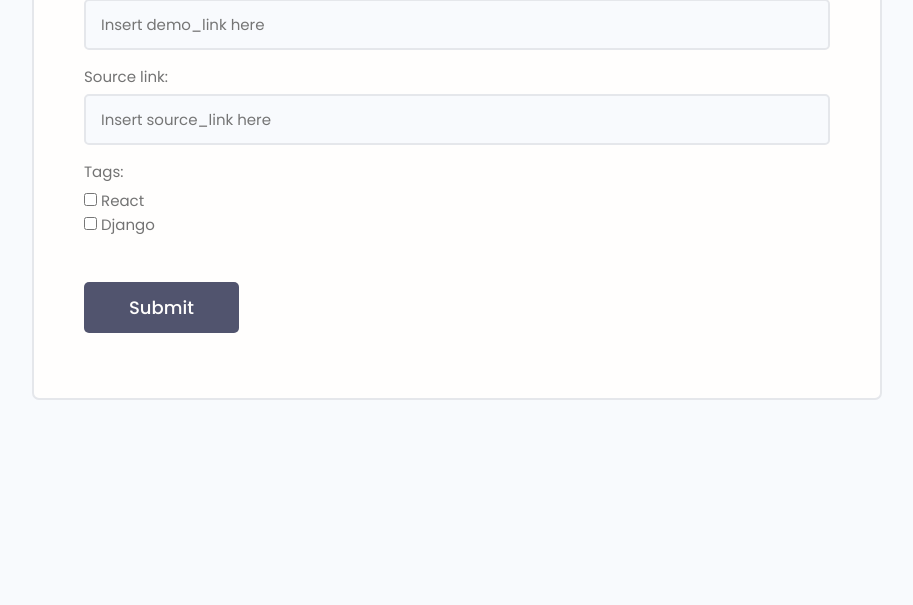
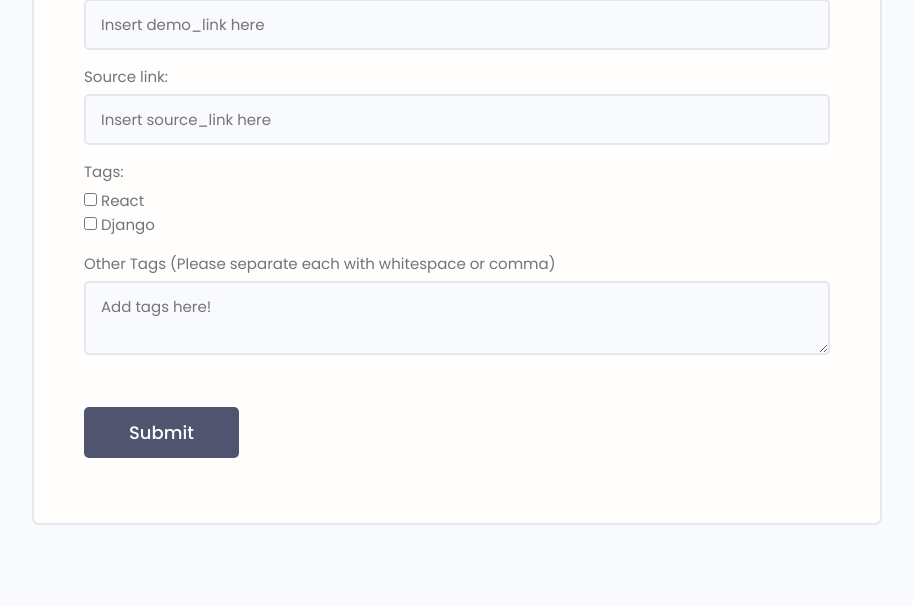
Before and after one commit to nnune028/devsearch108, a Django app: page /projects/create-project/ in a window 1280 px wide. Shown: the part 775-1380 px from the top of the page, without its empty margins (183-1096 px from the left). Before the commit the page ends 1175 px from the top, so only its background shows below. Run offline with Django 4.2, Linux system fonts and the light colour scheme; a user stored in the database is signed in; data comes from the database, SQL or seed files in the repository; both versions use the stored data as it was after the commit; some libraries are stand-ins or nearby versions.

Commit message:
Add other tags field in form for user to add their own tags.

```diff
--- a/projects/models.py
+++ b/projects/models.py
@@ -5,7 +5,7 @@ from users.models import Profile
 # Create your models here.
 
 class Project(models.Model):
-    owner = models.ForeignKey(Profile, null=True, blank=True, on_delete=models.SET_NULL)
+    owner = models.ForeignKey(Profile, null=True, blank=True, on_delete=models.CASCADE)
     title = models.CharField(max_length=200)
     # Allowed to create a record without a description, null for db, blank for Django
     description = models.TextField(null=True, blank=True)
--- a/projects/templates/projects/project_form.html
+++ b/projects/templates/projects/project_form.html
@@ -6,7 +6,7 @@
     <main class="formPage my-xl">
         <div class="content-box">
             <div class="formWrapper">
-                <a class="backButton" href="#"><i class="im im-angle-left"></i></a>
+                <a class="backButton" href="{% url 'account' %}"><i class="im im-angle-left"></i></a>
                 <br>
 
                 <form class="form" method="POST" enctype="multipart/form-data">
@@ -18,6 +18,12 @@
                         {{ field }}
                     </div>
                     {% endfor %}
+
+                    <div class="form__field">
+                        <label for="formInput#text">Other Tags (Please separate each with whitespace or comma)</label>
+                        <textarea name="newtags" class="input" placeholder="Add tags here!"></textarea>
+                    </div>
+
                     <input class="btn btn--sub btn--lg  my-md" type="submit" value="Submit" />
                 </form>
             </div>
--- a/projects/views.py
+++ b/projects/views.py
@@ -44,11 +44,16 @@ def createProject(request):
     form = ProjectForm()
 
     if request.method == 'POST':
+        newtags = request.POST.get('newtags').replace(',', ' ').split() # Takes each word and splits by spaces
+
         form = ProjectForm(request.POST, request.FILES) # FILES is necessary for image upload
         if form.is_valid():
             project = form.save(commit=False) # Saves an instance of the project
             project.owner = profile
             project.save() # Saves the data to the database
+            for tag in newtags:
+                tag, created = Tag.objects.get_or_create(name=tag)
+                project.tags.add(tag)
             return redirect('projects') # Takes the user back to the projects page
 
     context = {'form':form}
@@ -62,9 +67,13 @@ def updateProject(request, pk):
     form = ProjectForm(instance=project) # Form is assigned to the existing project
 
     if request.method == 'POST':
+        newtags = request.POST.get('newtags').replace(',', ' ').split() # Takes each word and splits by spaces
         form = ProjectForm(request.POST, request.FILES, instance=project)
         if form.is_valid():
-            form.save() # Saves the data to the database
+            project = form.save() # Saves the data to the database
+            for tag in newtags:
+                tag, created = Tag.objects.get_or_create(name=tag)
+                project.tags.add(tag)
             return redirect('projects') # Takes the user back to the projects page
 
     context = {'form':form}
```
Also changed, not shown: users/signals.py (+5 -2 lines), db.sqlite3, projects/migrations/0007_alter_project_owner.py (added).
